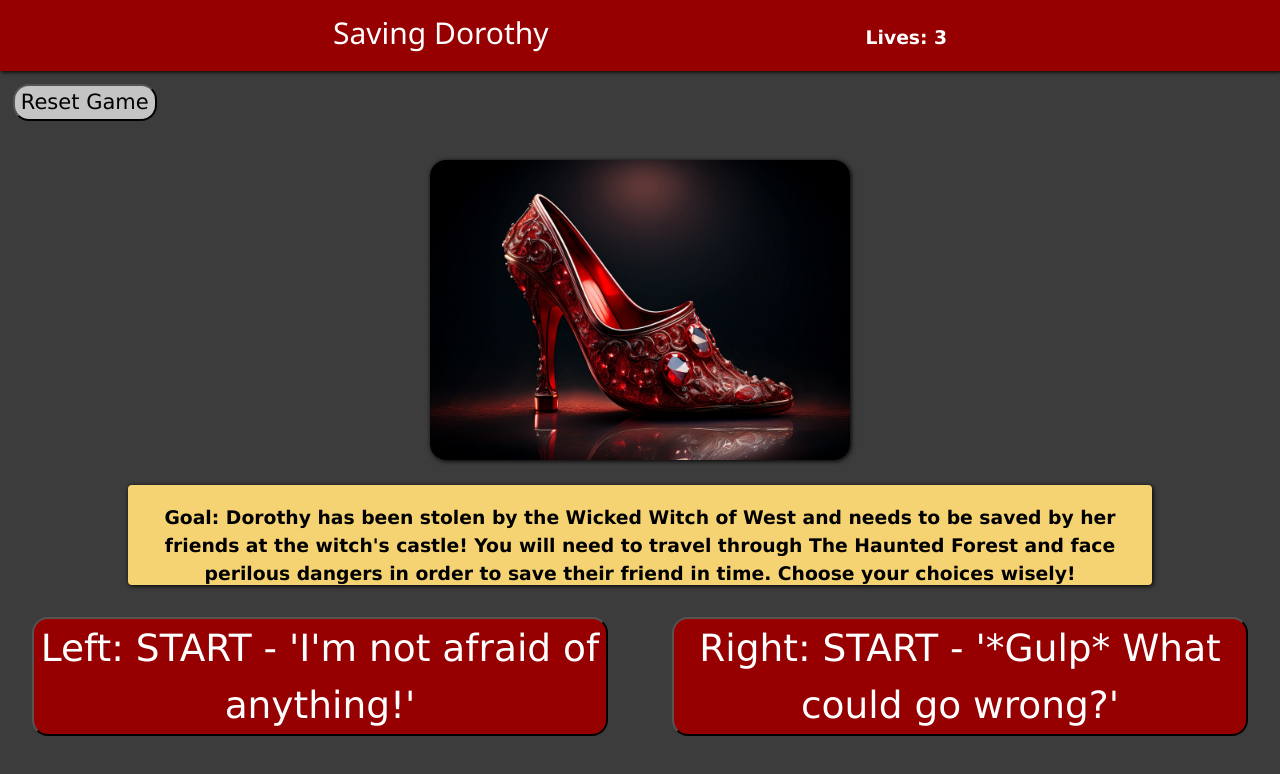
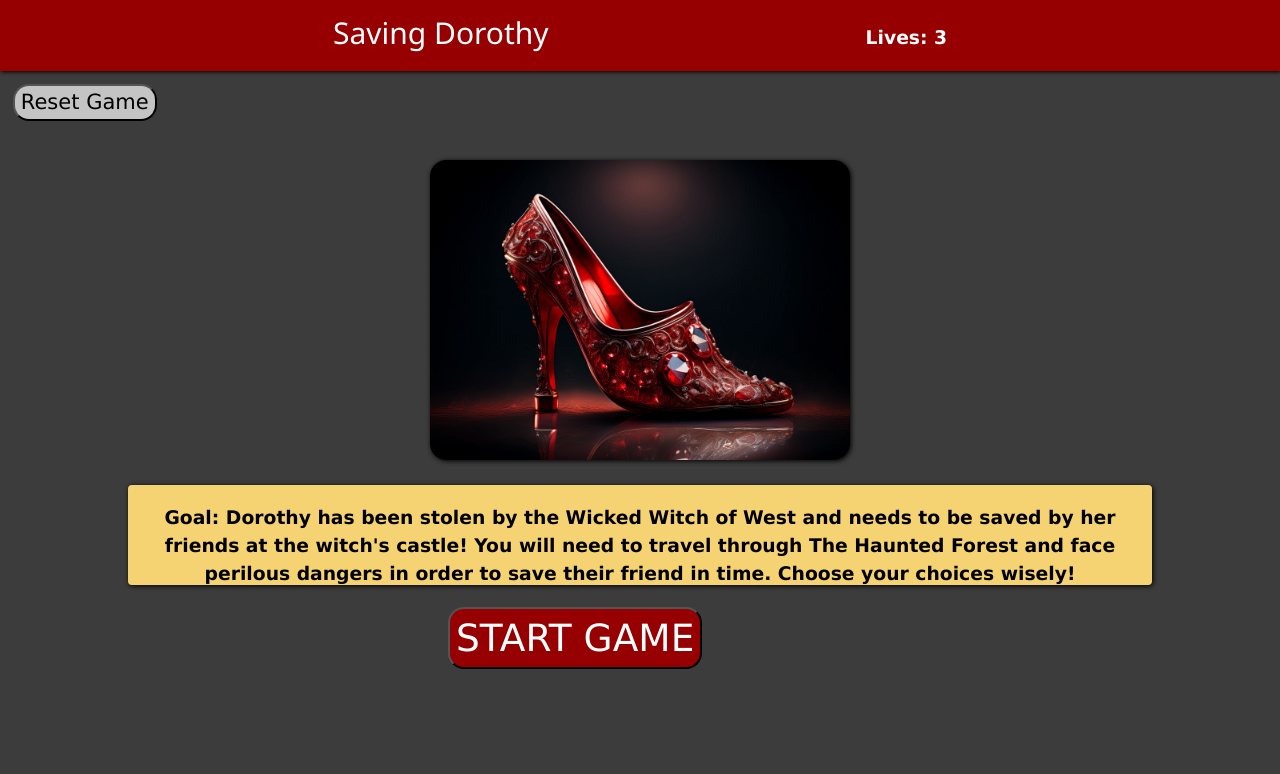
Before and after one commit to bgallegosdev/front_end_frameworks_semester_project, a React (Vite) app in the folder dorothyAdvGame/: page / in a window 1280 px wide. Shown: the top 774 px of the page. Built offline with nearby package versions, Linux system fonts and the light colour scheme.

Commit message:
push - logic for health, encounters
finished logic for handling pass or fail encounters and health

```diff
--- a/dorothyAdvGame/src/App.jsx
+++ b/dorothyAdvGame/src/App.jsx
@@ -16,6 +16,7 @@ function App() {
 
   // paths are the scenes used for the adventure game
   const paths = {
+    //Game Over Result
     gameOver: {
       Img: {
         src: "/assets/game_over_img.jpg",
@@ -25,16 +26,60 @@ function App() {
 
       choices: [
         {leftText: "Start Over", next: "sceneZero"},
-        {rightText: "Start Over", next: "sceneZero"}
-      ]
+        {rightText: null},
+        {rollText: null},
+      ],
+
+      displayLeftChange: '',
+      displayRightChange: 'none',
+      displayRollChange: "none"
     },
 
+    //Reset Button Result
     reset: {
       choices: [
         {leftText: "Reset Game", next: "sceneZero"}
-      ]
+      ],
+
+      displayLeftChange: '',
+      displayRightChange: '',
+      displayRollChange: "none"
     },
 
+    //PASS OR FAIL PATHS FOR ENCOUNTERS
+    passRollTree: {
+      Img: {
+        src: "/assets/pass_icon.svg",
+        alt: "Green Check mark"
+      },
+      Text: "You rolled a passing check! The Trees roots break beneath your strength. You live! You shout, 'I have no times for games you wicked Tree! I have a friend to save!'",
+      choices: [
+        {leftText: null},
+        {rightText: "Continue on your path!", next: 'sceneFourA'},
+        {rollText: null}
+      ],
+      displayLeftChange: 'none',
+      displayRightChange: '',
+      displayRollChange: 'none'
+    },
+
+    failRollTree: {
+      Img: {
+        src: "/assets/failed_icon.svg",
+        alt: "Red x mark"
+      },
+      Text: "You rolled a failed check! The Trees roots grow tight on your ankles and you trip down the hill. You hear the Tree laugh horridyly as you fall... You lost a life! Get to zero and you lose...",
+      choices: [
+        {leftText: null},
+        {rightText: "Continue on your path...", next: 'sceneFourB'},
+        {rollText: null}
+      ],
+      displayLeftChange: 'none',
+      displayRightChange: '',
+      displayRollChange: 'none'
+    },
+
+    //Starting Paths
     sceneZero: {
       Img: {
         src: "/assets/scene_zero.jpg",
@@ -42,9 +87,13 @@ function App() {
       },
       Text: "Goal: Dorothy has been stolen by the Wicked Witch of West and needs to be saved by her friends at the witch's castle! You will need to travel through The Haunted Forest and face perilous dangers in order to save their friend in time. Choose your choices wisely!",
       choices: [
-        {leftText: "Left: START - 'I'm not afraid of anything!'", next: "sceneOne"},
-        {rightText: "Right: START - '*Gulp* What could go wrong?'", next: "sceneOne"}
-      ]
+        {leftText: null},
+        {rightText: "START GAME", next: "sceneOne"},
+        {rollText: null}
+      ],
+      displayLeftChange: 'none',
+      displayRightChange: '',
+      displayRollChange: "none"
     },
 
     sceneOne: {
@@ -55,8 +104,12 @@ function App() {
       Text: "ATTENTION: DOROTHY IS MISSING. STOLEN BY THE WICKED WITCH. YOUR TASK IS TO FIND HER. CHOOSE YOUR PATH WISELY.",
       choices: [
         {leftText: "Left: You hear a distint small voice whispering.", next: "sceneTwoA"},
-        {rightText: "Right: You hear soft chimes echoing.", next: "sceneTwoB"}
-      ]
+        {rightText: "Right: You hear soft chimes echoing.", next: "sceneTwoB"},
+        {rollText: null}
+      ],
+      displayLeftChange: '',
+      displayRightChange: '',
+      displayRollChange: "none"
     },
 
     sceneTwoA: {
@@ -67,8 +120,12 @@ function App() {
       Text: "Tree: 'You! Shhhhhh...evil lurks on every corner here. If it's the castle you seek, tread carefully...my advice will guide you true.'",
       choices: [
         {leftText: "Left: You choose to listen to the tree.", next: "sceneThreeA"},
-        {rightText: "Right: You ignore the tree, walk past towards the open field", next: "sceneThreeB"}
-      ]
+        {rightText: "Right: You ignore the tree, walk past towards the open field", next: "sceneThreeB"},
+        {rollText: null}
+      ],
+      displayLeftChange: '',
+      displayRightChange: '',
+      displayRollChange: "none"
     },
 
     sceneTwoB: {
@@ -79,9 +136,29 @@ function App() {
       Text: "You hear chimes twinkling a tune. It's calm and warm. There's a note on the tree: 'Help is near, ring the chimes for good fortune.'",
       choices: [
         {leftText: "Left: You have no fear. *Ring the chimes*", next: "sceneThreeC"},
-        {rightText: "Right: Something about this isn't right...move on further into the woods.", next: "sceneThreeD"}
-      ]
-    }
+        {rightText: "Right: Something about this isn't right...move on further into the woods.", next: "sceneThreeD"},
+        {rollText: null}
+      ],
+      displayLeftChange: '',
+      displayRightChange: '',
+      displayRollChange: "none"
+    },
+
+    sceneThreeA: {
+      Img: {
+        src: "/assets/scene_two_a.jpg",
+        alt: "Cartoon Talking Tree"
+      },
+      Text: "Tree: 'HAHAHA... YOU FOOL!!' The Tree's roots begin to wrap around you and you need to roll to save your life!",
+      choices: [
+        {leftText: null, next: "passRollTree"},
+        {rightText: null, next: "failRollTree"},
+        {rollText: "Roll for a save! You must get a 5 to 10 to survive!"}
+      ],
+      displayLeftChange: 'none',
+      displayRightChange: 'none',
+      displayRollChange: ''
+    },
   }
 
   // Funtions for operating events
@@ -94,16 +171,34 @@ function App() {
     setHealth((prevHealth) => {
       if (!roll) {
         return prevHealth - 1;
-      } else if (roll) {
-        return prevHealth + 1;
+      }else{
+        return prevHealth;
       }
-      return prevHealth;
     });
   };
+
+  //Function for random roll
+  const randomRoll = () => {
+    let ranRoll = Math.floor(Math.random() * 10);
+    console.log("Random Roll: " + ranRoll);
+    randomRollCheck(ranRoll);
+  }
+
+  //Checking if randomRoll results in lives taken or passed roll
+  const randomRollCheck = (ranRoll) =>{
+    if(ranRoll >= 5){
+      rollCheck(true);
+      handlePathClick(paths[path].choices[0]);
+    }else{
+      rollCheck(false);
+      handlePathClick(paths[path].choices[1]);
+    }
+  }
 
   //checking if health is ever zero then game over
   useEffect(() => {
     if(health === gameOverHealth){
+      console.log("Game Over Triggered");
       setPath('gameOver');
     }
   }, [health]);
@@ -111,6 +206,7 @@ function App() {
   //checking if path is ever reset to sceneZero, reset health
   useEffect(() => {
     if(path === 'sceneZero'){
+      console.log("Health Reset");
       setHealth(startingLives);
     }
   }, [path]);
@@ -124,16 +220,24 @@ function App() {
           <ChoiceButtons className='resetButton' choiceText={paths.reset.choices[0].leftText}
             onClick={() => handlePathClick(paths.reset.choices[0])}/>
           {/* testing */}
-          {/* <button onClick={() => rollCheck(true)}>Testing Roll Check (Gain Health)</button> */}
-          {/* <button onClick={() => rollCheck(false)}>Testing Roll Check (Lose Health)</button> */}
+          {/* <button onClick={() => rollCheck(true)}>Testing Roll Check-Gain</button> */}
+          {/* <button onClick={() => rollCheck(false)}>Testing Roll Check-Lose</button> */}
+          {/* <button onClick={() => randomRoll()}>Testing Roll Check</button> */}
         </div>
+
         <ImageContainer sceneImage={paths[path].Img} />
         <TextContainer text={paths[path].Text}/>
+
         <div className='choicesContainer'>
-          <ChoiceButtons className='choiceButtons' choiceText={paths[path].choices[0].leftText}
+          {/* Left Choice Button */}
+          <ChoiceButtons changeStyle={paths[path].displayLeftChange} className='choiceButtons' choiceText={paths[path].choices[0].leftText}
             onClick={() => handlePathClick(paths[path].choices[0])}/>
-          <ChoiceButtons className='choiceButtons' choiceText={paths[path].choices[1].rightText}
+          {/* Right Choice Button */}
+          <ChoiceButtons changeStyle={paths[path].displayRightChange} className='choiceButtons' choiceText={paths[path].choices[1].rightText}
             onClick={() => handlePathClick(paths[path].choices[1])}/>
+          {/* Roll Button - Displays When A Roll is Needed */}
+          <ChoiceButtons changeStyle={paths[path].displayRollChange} className='choiceButtons' choiceText={paths[path].choices[2].rollText}
+            onClick={() => randomRoll()}/>
         </div>
       </div>
     </>
--- a/dorothyAdvGame/src/components/ChoiceButtons.jsx
+++ b/dorothyAdvGame/src/components/ChoiceButtons.jsx
@@ -1,10 +1,10 @@
 import "./styleChoiceButtons.css"
 
-function ChoiceButtons({choiceText, onClick, className}) {
+function ChoiceButtons({choiceText, onClick, className, changeStyle}) {
     return(
         <>
             <div className="choiceButtonContainer">
-                <button className={`w3-round-xlarge ${className}`} onClick={onClick}>{choiceText}</button>
+                <button style={{display: changeStyle}} className={`w3-round-xlarge ${className}`} onClick={onClick}>{choiceText}</button>
             </div>
         </>
     )
```
Also changed, not shown: dorothyAdvGame/public/assets/failed_icon.svg (added), dorothyAdvGame/public/assets/pass_icon.svg (added).
